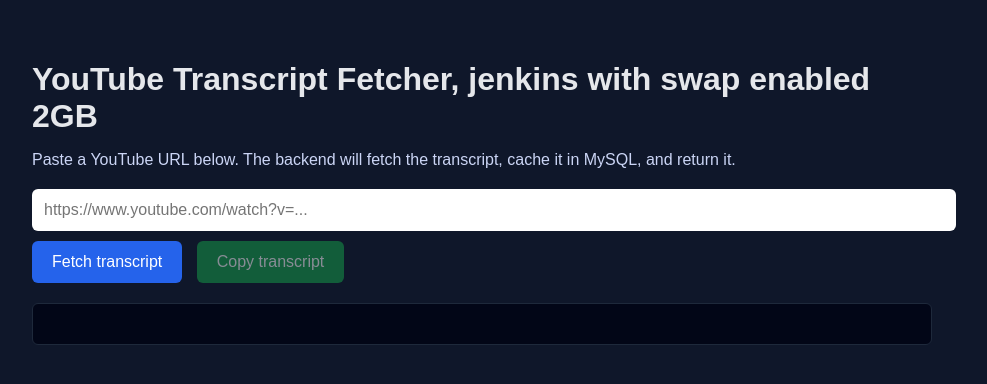
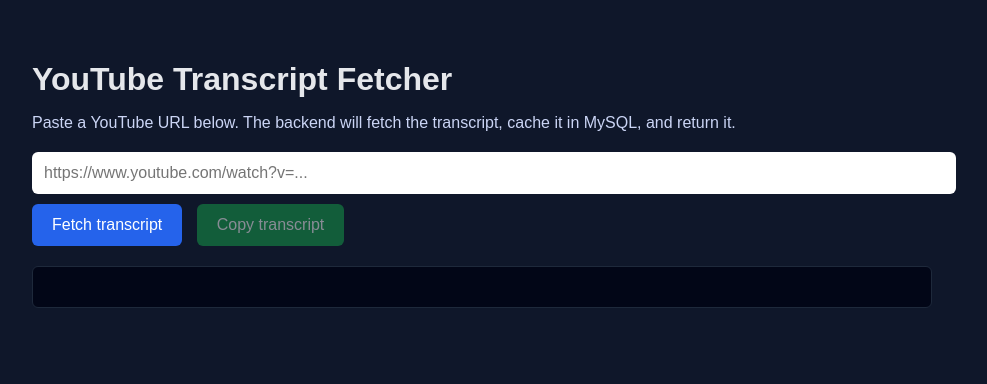
Before and after one commit to efthimiskalpasidis/yt-transcript-flask, a Flask app: page / in a window 1280 px wide. Shown: the top 384 px of the page, without its empty margins (158-1145 px from the left). Run offline with Flask 3, Linux system fonts and the light colour scheme.

Commit message:
test jenkins 2

```diff
--- a/templates/index.html
+++ b/templates/index.html
@@ -76,7 +76,7 @@
 
 <body>
 
-  <h1>YouTube Transcript Fetcher, jenkins with swap enabled 2GB</h1>
+  <h1>YouTube Transcript Fetcher</h1>
   <p>Paste a YouTube URL below. The backend will fetch the transcript, cache it in MySQL, and return it.</p>
 
   <input
```
